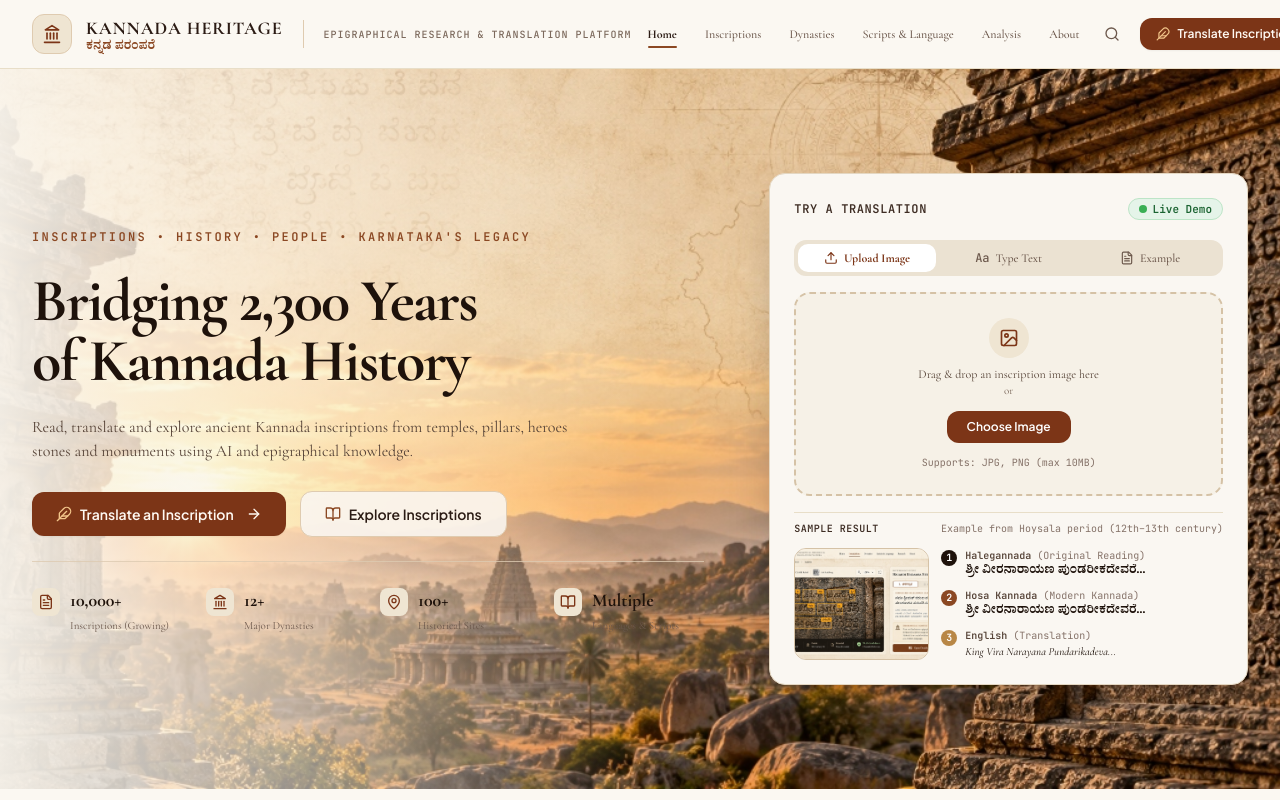
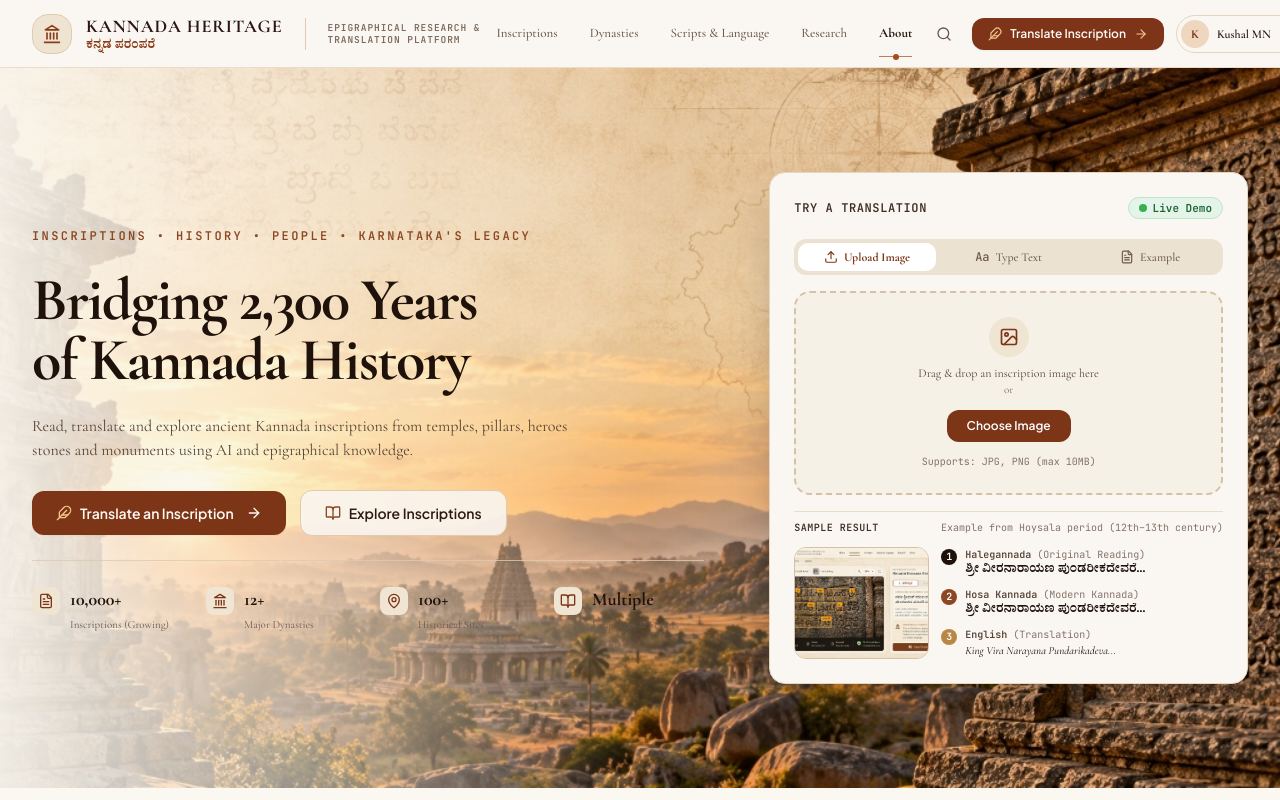
Before and after one commit to KUSHALMN/kannada-inscription-ocr-llm, a React (Vite) app: page / in a window 1280 px wide. Shown: the top 800 px of the page. Built offline with nearby package versions, Linux system fonts and the light colour scheme.

Commit message:
feat(nav): modernize TopNavbar with active dot-line styling, navigation tabs, and Kushal MN researcher profile

```diff
--- a/src/components/layout/TopNavbar.tsx
+++ b/src/components/layout/TopNavbar.tsx
@@ -6,7 +6,11 @@ import {
   ArrowRight,
   Menu,
   X,
-  Feather
+  Feather,
+  ChevronDown,
+  CheckCircle2,
+  BookOpen,
+  Sparkles
 } from 'lucide-react';
 
 interface TopNavbarProps {
@@ -21,24 +25,26 @@ export const TopNavbar: React.FC<TopNavbarProps> = ({
   onOpenSearch,
 }) => {
   const [mobileMenuOpen, setMobileMenuOpen] = useState(false);
+  const [userMenuOpen, setUserMenuOpen] = useState(false);
 
+  // Exact navigation tabs matching the design:
+  // Inscriptions, Dynasties, Scripts & Language, Research, About
   const navLinks = [
-    { key: 'home' as NavItemKey, label: 'Home' },
     { key: 'archive' as NavItemKey, label: 'Inscriptions' },
     { key: 'dynasties' as any, label: 'Dynasties', isAnchor: true },
     { key: 'scripts_languages' as NavItemKey, label: 'Scripts & Language' },
-    { key: 'new_analysis' as NavItemKey, label: 'Analysis' },
+    { key: 'new_analysis' as NavItemKey, label: 'Research' },
     { key: 'overview' as NavItemKey, label: 'About' },
   ];
 
   const handleNavClick = (link: typeof navLinks[0]) => {
     if (link.isAnchor) {
-      if (activeTab !== 'home') {
-        onNavigate('home');
+      if (activeTab !== 'overview' && activeTab !== 'home') {
+        onNavigate('overview');
         setTimeout(() => {
           const el = document.getElementById('dynasties-section');
           if (el) el.scrollIntoView({ behavior: 'smooth' });
-        }, 100);
+        }, 120);
       } else {
         const el = document.getElementById('dynasties-section');
         if (el) el.scrollIntoView({ behavior: 'smooth' });
@@ -50,57 +56,60 @@ export const TopNavbar: React.FC<TopNavbarProps> = ({
   };
 
   return (
-    <header className="sticky top-0 z-50 bg-[#FBF8F2]/95 backdrop-blur-md border-b border-[#E8DEC8] shadow-xs">
-      <div className="max-w-[1440px] mx-auto px-4 sm:px-8 py-3.5 flex items-center justify-between gap-4">
+    <header className="sticky top-0 z-50 bg-[#FAF7F2]/95 backdrop-blur-md border-b border-[#EADBCA] shadow-2xs">
+      <div className="max-w-[1440px] mx-auto px-4 sm:px-8 py-3 flex items-center justify-between gap-4">
         {/* Left Branding */}
         <div
-          onClick={() => onNavigate('home')}
+          onClick={() => onNavigate('overview')}
           className="flex items-center gap-3.5 cursor-pointer group shrink-0"
         >
           {/* Temple Icon Badge */}
-          <div className="w-10 h-10 rounded-lg bg-[#EFE5D2] border border-[#DFCBB0] flex items-center justify-center text-[#7C3517] shadow-xs group-hover:scale-105 transition-transform">
+          <div className="w-10 h-10 rounded-xl bg-[#EFE4D2] border border-[#DFCBB0] flex items-center justify-center text-[#8C3B18] shadow-xs group-hover:scale-105 transition-transform">
             <Landmark className="w-5 h-5" />
           </div>
 
           <div className="flex flex-col">
-            <div className="flex items-baseline gap-2">
-              <span className="font-serif font-extrabold text-base sm:text-lg tracking-wider text-[#2B1B14] leading-tight">
-                KANNADA HERITAGE
-              </span>
-            </div>
-            <span className="font-kannada text-xs font-semibold text-[#8B4823] leading-none">
+            <span className="font-serif font-black text-base sm:text-lg tracking-wider text-[#2B1711] leading-tight">
+              KANNADA HERITAGE
+            </span>
+            <span className="font-kannada text-xs font-semibold text-[#8C3B18] leading-tight">
               ಕನ್ನಡ ಪರಂಪರೆ
             </span>
           </div>
 
-          {/* Divider & Subtitle */}
-          <div className="h-7 w-px bg-[#DFCBB0] mx-1.5 hidden xl:block" />
-          <span className="text-[10px] font-mono tracking-widest text-[#7C695C] uppercase font-medium hidden xl:inline">
-            EPIGRAPHICAL RESEARCH &amp; TRANSLATION PLATFORM
-          </span>
+          {/* Divider & Two-Line Stacked Subtitle */}
+          <div className="h-8 w-px bg-[#DFCBB0] mx-2 hidden xl:block" />
+          <div className="hidden xl:flex flex-col text-[9.5px] font-mono tracking-widest text-[#7C695C] uppercase font-semibold leading-tight">
+            <span>EPIGRAPHICAL RESEARCH &amp;</span>
+            <span>TRANSLATION PLATFORM</span>
+          </div>
         </div>
 
         {/* Center Navigation Links */}
-        <nav className="hidden lg:flex items-center gap-7 text-xs font-medium font-serif">
+        <nav className="hidden lg:flex items-center gap-8 text-[13px] font-serif font-medium">
           {navLinks.map((link) => {
             const isActive =
               (activeTab === link.key && !link.isAnchor) ||
-              (link.key === 'overview' && activeTab === 'overview') ||
-              (link.key === 'home' && activeTab === 'home' && !link.isAnchor);
+              (link.key === 'overview' && (activeTab === 'overview' || activeTab === 'home'));
 
             return (
               <button
                 key={link.label}
                 onClick={() => handleNavClick(link)}
-                className={`relative py-1.5 transition-colors whitespace-nowrap ${
+                className={`relative py-2 transition-all whitespace-nowrap ${
                   isActive
-                    ? 'text-[#2B1B14] font-bold'
-                    : 'text-[#6C584C] hover:text-[#2B1B14]'
+                    ? 'text-[#2B1711] font-bold'
+                    : 'text-[#6C584C] hover:text-[#2B1711]'
                 }`}
               >
                 <span>{link.label}</span>
                 {isActive && (
-                  <span className="absolute bottom-0 left-0 right-0 h-0.5 bg-[#8B4823] rounded-full" />
+                  /* Signature active ornament: horizontal bar with center accent dot */
+                  <div className="absolute -bottom-1.5 left-0 right-0 flex items-center justify-center">
+                    <div className="h-[1.5px] w-full bg-[#A84A1C]/70 relative">
+                      <div className="absolute left-1/2 -top-[2px] -translate-x-1/2 w-1.5 h-1.5 rounded-full bg-[#A84A1C]" />
+                    </div>
+                  </div>
                 )}
               </button>
             );
@@ -115,8 +124,8 @@ export const TopNavbar: React.FC<TopNavbarProps> = ({
               if (onOpenSearch) onOpenSearch();
               else onNavigate('archive');
             }}
-            className="p-2 rounded-lg text-[#6C584C] hover:text-[#2B1B14] hover:bg-[#EFE5D2] transition-colors"
-            title="Search Inscriptions"
+            className="p-2 rounded-lg text-[#6C584C] hover:text-[#2B1711] hover:bg-[#EFE5D2] transition-colors"
+            title="Search Inscription Registers"
           >
             <Search className="w-4 h-4" />
           </button>
@@ -124,17 +133,90 @@ export const TopNavbar: React.FC<TopNavbarProps> = ({
           {/* Primary Translate Inscription Button */}
           <button
             onClick={() => onNavigate('new_analysis')}
-            className="px-4 py-2 bg-[#7C3517] hover:bg-[#682A10] text-[#FFF9F2] rounded-lg text-xs font-semibold flex items-center gap-2 shadow-sm transition-all hover:shadow-md"
+            className="px-4 py-2 bg-[#7D3418] hover:bg-[#682810] text-[#FFF9F2] rounded-lg text-xs font-semibold flex items-center gap-2 shadow-sm transition-all hover:shadow-md cursor-pointer group"
           >
-            <Feather className="w-3.5 h-3.5 text-[#F2C58A]" />
+            <Feather className="w-3.5 h-3.5 text-[#F5C78E] group-hover:rotate-12 transition-transform" />
             <span>Translate Inscription</span>
-            <ArrowRight className="w-3.5 h-3.5" />
+            <ArrowRight className="w-3.5 h-3.5 text-[#F5C78E] group-hover:translate-x-0.5 transition-transform" />
           </button>
+
+          {/* User Profile Chip - Kushal MN */}
+          <div className="relative">
+            <button
+              onClick={() => setUserMenuOpen(!userMenuOpen)}
+              className="flex items-center gap-2 pl-1 pr-2 py-1 rounded-full border border-[#E4D5BF] hover:border-[#DFC5A6] hover:bg-[#EFE5D2]/70 transition-all cursor-pointer"
+              title="Researcher Account"
+            >
+              <div className="w-7 h-7 rounded-full bg-[#EED6BF] text-[#7A3418] font-serif font-black text-xs flex items-center justify-center shadow-2xs">
+                K
+              </div>
+              <span className="text-xs font-serif font-semibold text-[#2B1711] hidden sm:inline">
+                Kushal MN
+              </span>
+              <ChevronDown className="w-3.5 h-3.5 text-[#7C695C]" />
+            </button>
+
+            {/* User Dropdown Menu */}
+            {userMenuOpen && (
+              <div className="absolute right-0 mt-2 w-72 bg-[#FFFDF9] border border-[#E2D2BC] rounded-xl shadow-xl p-3 z-50 animate-fadeIn text-xs text-[#2B1711]">
+                <div className="flex items-center gap-3 pb-3 border-b border-[#EEDBCA]">
+                  <div className="w-10 h-10 rounded-full bg-[#EED6BF] text-[#7A3418] font-serif font-bold text-base flex items-center justify-center">
+                    K
+                  </div>
+                  <div>
+                    <div className="font-bold font-serif text-sm">Kushal M N</div>
+                    <div className="text-[10px] text-[#8C3B18] font-mono flex items-center gap-1 font-semibold">
+                      <CheckCircle2 className="w-3 h-3 text-emerald-600" />
+                      Lead Epigraphist &amp; Maintainer
+                    </div>
+                  </div>
+                </div>
+
+                <div className="py-2.5 space-y-1.5 border-b border-[#EEDBCA] text-[11px] text-[#6A574A]">
+                  <div className="flex items-center justify-between">
+                    <span>Verified Epigraphs:</span>
+                    <span className="font-bold text-[#2B1711]">10,248+</span>
+                  </div>
+                  <div className="flex items-center justify-between">
+                    <span>Research Role:</span>
+                    <span className="font-bold text-[#2B1711]">AI Paleography Lead</span>
+                  </div>
+                  <div className="flex items-center justify-between">
+                    <span>Repository:</span>
+                    <span className="font-mono text-[10px] text-[#8C3B18]">kannada-inscription-ocr-llm</span>
+                  </div>
+                </div>
+
+                <div className="pt-2 flex flex-col gap-1">
+                  <button
+                    onClick={() => {
+                      setUserMenuOpen(false);
+                      onNavigate('archive');
+                    }}
+                    className="w-full text-left px-2.5 py-1.5 rounded-md hover:bg-[#F2E5D2] text-[#2B1711] flex items-center justify-between font-serif font-medium"
+                  >
+                    <span>My Inscription Catalogue</span>
+                    <BookOpen className="w-3.5 h-3.5 text-[#8C3B18]" />
+                  </button>
+                  <button
+                    onClick={() => {
+                      setUserMenuOpen(false);
+                      onNavigate('new_analysis');
+                    }}
+                    className="w-full text-left px-2.5 py-1.5 rounded-md hover:bg-[#F2E5D2] text-[#2B1711] flex items-center justify-between font-serif font-medium"
+                  >
+                    <span>Rubbing Analysis Studio</span>
+                    <Sparkles className="w-3.5 h-3.5 text-[#8C3B18]" />
+                  </button>
+                </div>
+              </div>
+            )}
+          </div>
 
           {/* Mobile Menu Toggle */}
           <button
             onClick={() => setMobileMenuOpen(!mobileMenuOpen)}
-            className="lg:hidden p-2 rounded-lg text-[#6C584C] hover:text-[#2B1B14] hover:bg-[#EFE5D2]"
+            className="lg:hidden p-2 rounded-lg text-[#6C584C] hover:text-[#2B1711] hover:bg-[#EFE5D2]"
           >
             {mobileMenuOpen ? <X className="w-5 h-5" /> : <Menu className="w-5 h-5" />}
           </button>
@@ -143,12 +225,12 @@ export const TopNavbar: React.FC<TopNavbarProps> = ({
 
       {/* Mobile Drawer Menu */}
       {mobileMenuOpen && (
-        <div className="lg:hidden bg-[#FBF8F2] border-t border-[#E8DEC8] px-4 py-4 space-y-2">
+        <div className="lg:hidden bg-[#FAF7F2] border-t border-[#EADBCA] px-4 py-4 space-y-2">
           {navLinks.map((link) => (
             <button
               key={link.label}
               onClick={() => handleNavClick(link)}
-              className="w-full text-left py-2 px-3 rounded-lg text-sm font-serif font-medium text-[#2B1B14] hover:bg-[#EFE5D2]"
+              className="w-full text-left py-2 px-3 rounded-lg text-sm font-serif font-medium text-[#2B1711] hover:bg-[#EFE5D2]"
             >
               {link.label}
             </button>
```
